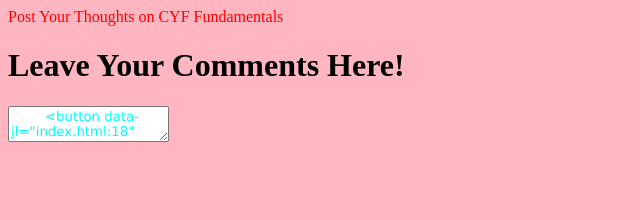
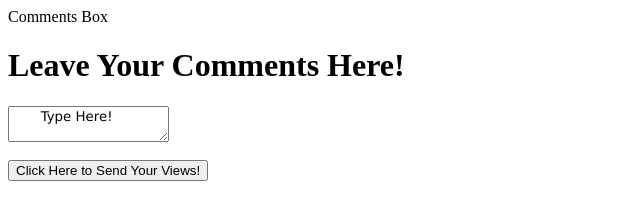
Before and after one commit to GryRgrs/CYF3, a plain HTML site: page index.html in a window 1280 px wide. Shown: the whole page, without its empty margins (0-640 px from the left). Drawn offline with Linux system fonts and the light colour scheme.

Commit message:
Update index.html

```diff
--- a/index.html
+++ b/index.html
@@ -1,25 +1,15 @@
-<!DOCTYPE html>
 <html>
-    <head>
-        <link rel="stylesheet" href="index.css">
-        <title>CYF3</title>
-   </head>
-    <header class="header">Post Your Thoughts on CYF Fundamentals</header>
-    <body class="body">
-
+    <header>Comments Box</header>
     <h1>Leave Your Comments Here!</h1>
     <form action="netlify" method="post">
         <div>
-        <textarea name="comments" class="comments" id="comments" style="font-family:Verdana;font-size:2,0px;>
+        <textarea name="comments" id="comments" style="font-family:Verdana;font-size:2,0px;">
        Type Here!
         </textarea>
         </div>
 <br>
-        <button type="button" id="button" class="button">Click Here to Send Your Views!</button>
+        <button type="button" id="button"> Click Here to Send Your Views!</button>
 <p id="para"></p>
 
-            </form>
-                    <script.src="script.js"></script.src>
-
-    </body>
+        </form>
   </html>
```
